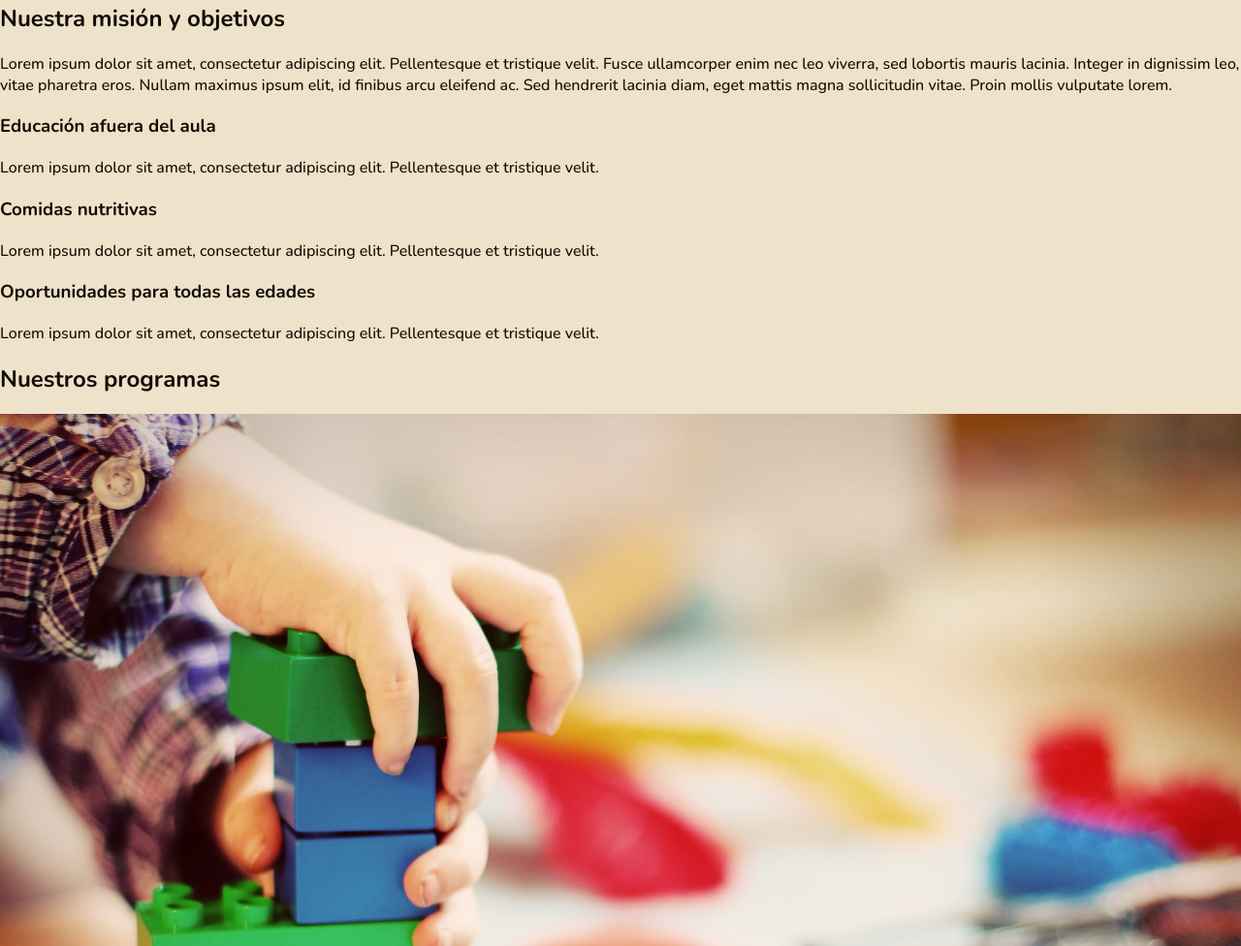
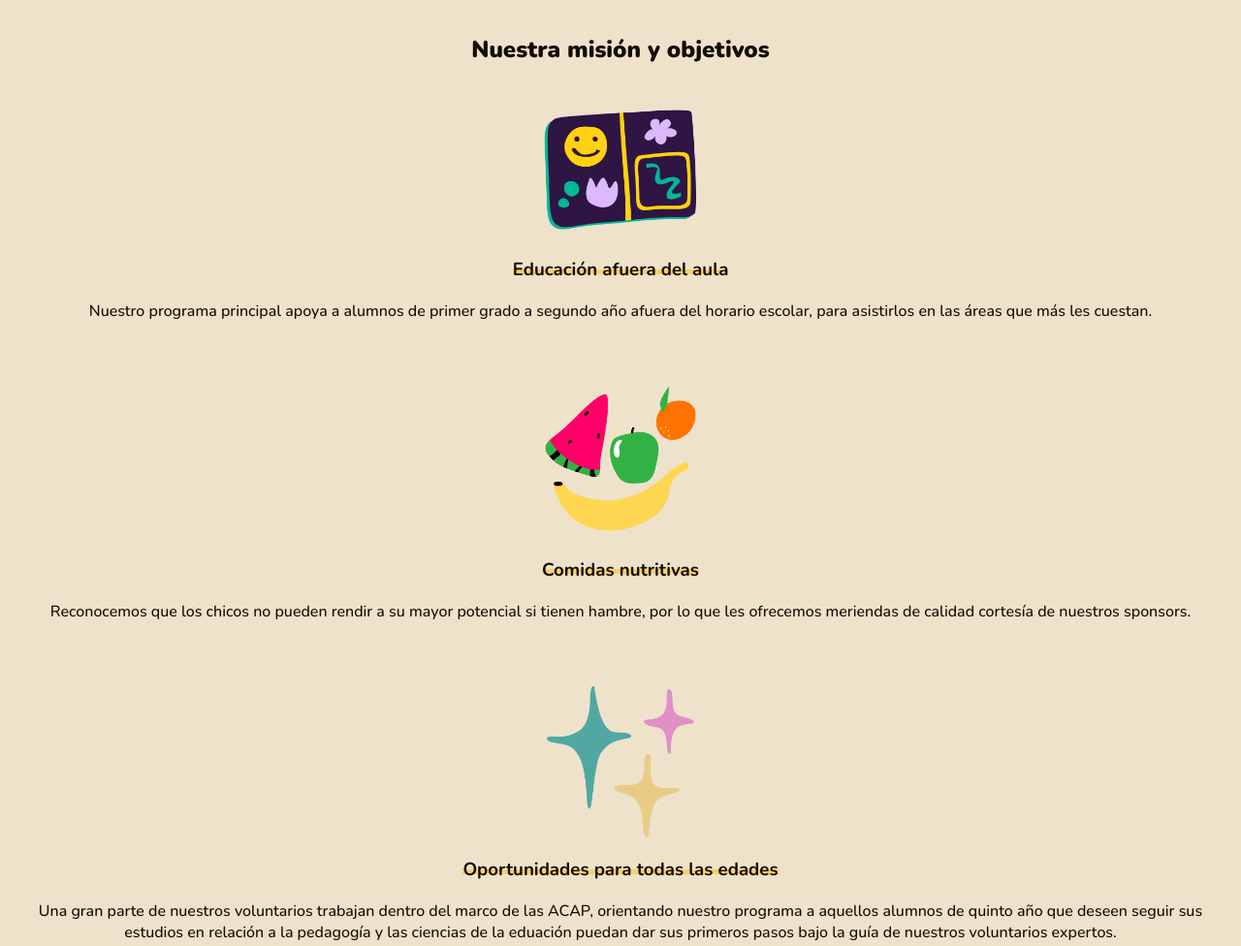
Before and after one commit to plarriera/grupo-guri, a plain HTML site: page index.html in a window 1280 px wide. Shown: the part 1067-2043 px from the top of the page at 97% size. Drawn offline with nearby package versions, Linux system fonts and the light colour scheme.

Commit message:
style seection 3, add new illustrations

```diff
--- a/css/style.css
+++ b/css/style.css
@@ -63,6 +63,10 @@ h1 {
     text-shadow: 3px 3px 1px var(--azuloscuro);
 }
 
+h2 {
+    font-weight: 900;
+}
+
 .gurises a {
     text-decoration: none;
     font-weight: 700;
@@ -90,3 +94,28 @@ h1 {
     border-radius: 1rem;
     padding: 1rem;
 }
+
+.mision {
+    padding: 2rem 1rem;
+}
+
+.mision h2, .mision h3, .mision p {
+    text-align: center;
+}
+
+.hl {
+    background: linear-gradient(120deg, var(--amarillo) 0%, var(--amarillo) 100%);
+    background-repeat: no-repeat;
+    background-size: 100% 20%;
+    background-position: 0 60%;
+}
+
+.mision img {
+    height: 20vh;
+    display: block;
+    margin: auto;
+}
+
+.mision p {
+    margin-bottom: 4rem;
+}
--- a/index.html
+++ b/index.html
@@ -30,30 +30,32 @@
                     necesiten.</p>
             </div>
         </section>
-        <section>
+        <section class="mision">
             <h2>Nuestra misión y objetivos</h2>
-            <p>Lorem ipsum dolor sit amet, consectetur adipiscing elit.
-                Pellentesque et tristique velit.
-                Fusce ullamcorper enim nec leo viverra, sed lobortis mauris lacinia.
-                Integer in dignissim leo, vitae pharetra eros.
-                Nullam maximus ipsum elit, id finibus arcu eleifend ac.
-                Sed hendrerit lacinia diam, eget mattis magna sollicitudin vitae.
-                Proin mollis vulputate lorem. </p>
             <section>
                 <div>
-                    <h3>Educación afuera del aula</h3>
-                    <p>Lorem ipsum dolor sit amet, consectetur adipiscing elit.
-                        Pellentesque et tristique velit. </p>
+                    <img src="images/cuaderno.png" alt="">
+                    <h3><span class="hl">Educación afuera del aula</span></h3>
+                    <p>Nuestro programa principal apoya a alumnos de primer
+                        grado a segundo año afuera del horario escolar, para
+                        asistirlos en las áreas que más les cuestan.</p>
                 </div>
                 <div>
-                    <h3>Comidas nutritivas</h3>
-                    <p>Lorem ipsum dolor sit amet, consectetur adipiscing elit.
-                        Pellentesque et tristique velit. </p>
+                    <img src="images/nutricion.png" alt="">
+                    <h3><span class="hl">Comidas nutritivas</span></h3>
+                    <p>Reconocemos que los chicos no pueden rendir a su mayor
+                        potencial si tienen hambre, por lo que les ofrecemos
+                        meriendas de calidad cortesía de nuestros sponsors.</p>
                 </div>
                 <div>
-                    <h3>Oportunidades para todas las edades</h3>
-                    <p>Lorem ipsum dolor sit amet, consectetur adipiscing elit.
-                        Pellentesque et tristique velit. </p>
+                    <img src="images/oportunidad.png" alt="">
+                    <h3><span class="hl">Oportunidades para todas las edades</span></h3>
+                    <p>Una gran parte de nuestros voluntarios trabajan dentro
+                        del marco de las ACAP, orientando nuestro programa a
+                        aquellos alumnos de quinto año que deseen seguir sus
+                        estudios en relación a la pedagogía y las ciencias de
+                        la eduación puedan dar sus primeros pasos bajo la guía
+                        de nuestros voluntarios expertos.</p>
                 </div>
             </section>
         </section>
```
Also changed, not shown: images/10_pencil.png (added), images/11_bulb.png (added), images/15_guitar.png (added), images/16_palette.png (added), images/17_speaker.png (added), images/20_bubble.png (added), images/20_sun.png (added), images/3_cup.png (added), images/6_book.png (added), images/6_calendar.png (added), images/8_globe.png (added), images/8_location_mark.png (added), images/cuaderno.png (added), images/nutricion.png (added), 1 more files.
